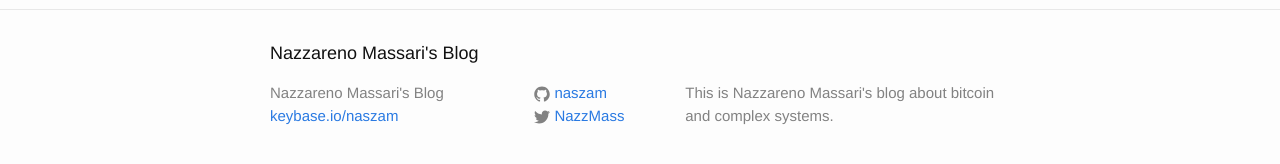
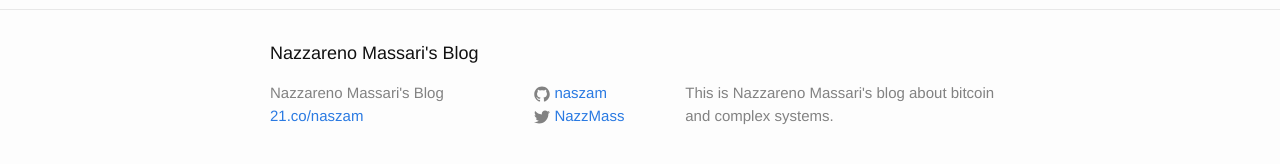
Before and after one commit to naszam/naszam-blog, a Jekyll site: the page built from about.md, in a window 1280 px wide. Shown: the part 341-505 px from the top of the page. Built offline with Jekyll 4.4.1, drawn with Linux system fonts in a browser that asks for light colours.

Commit message:
Update _config.yml

```diff
--- a/_config.yml
+++ b/_config.yml
@@ -7,7 +7,7 @@
 
 # Site settings
 title: Nazzareno Massari's Blog
-email: keybase.io/naszam
+email: 21.co/naszam
 description: > # this means to ignore newlines until "baseurl:"
   This is Nazzareno Massari's blog about bitcoin and complex systems.
 baseurl: "" # the subpath of your site, e.g. /blog
```
